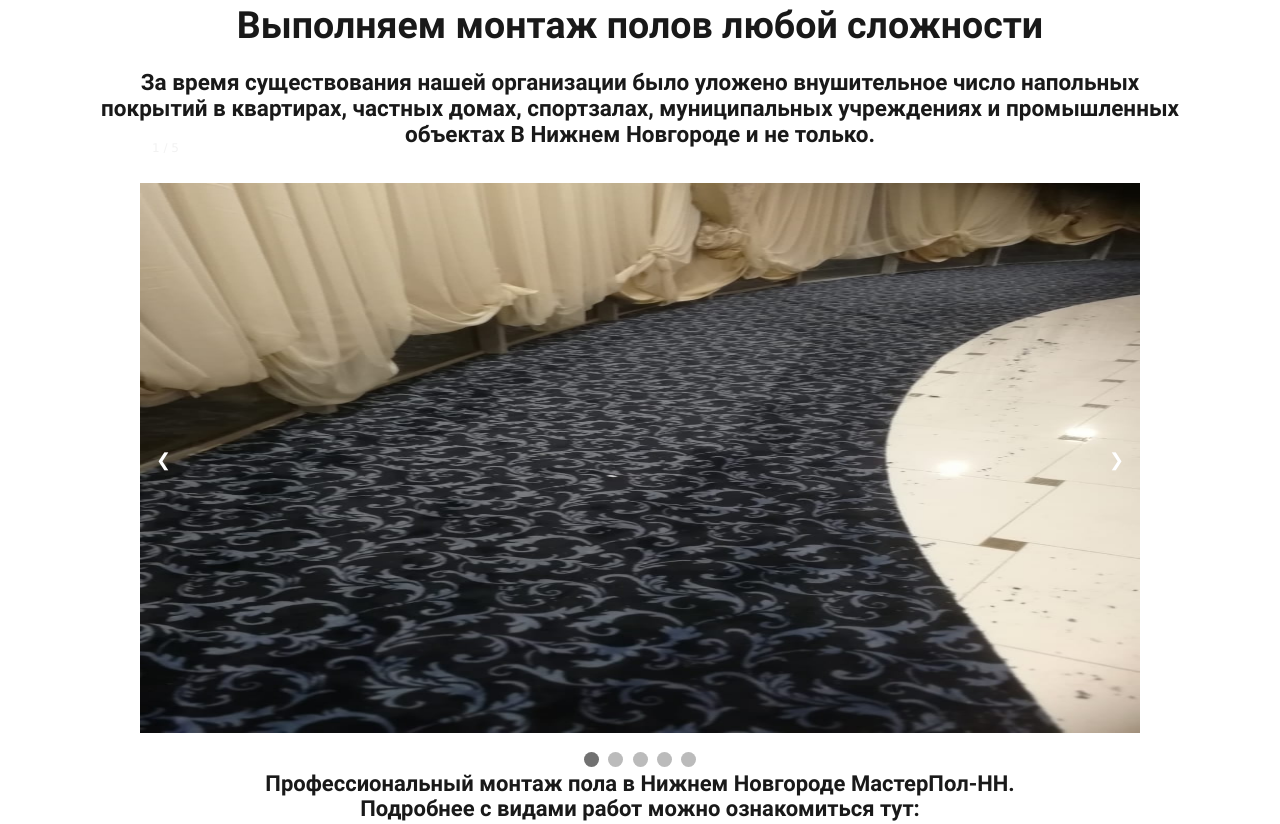
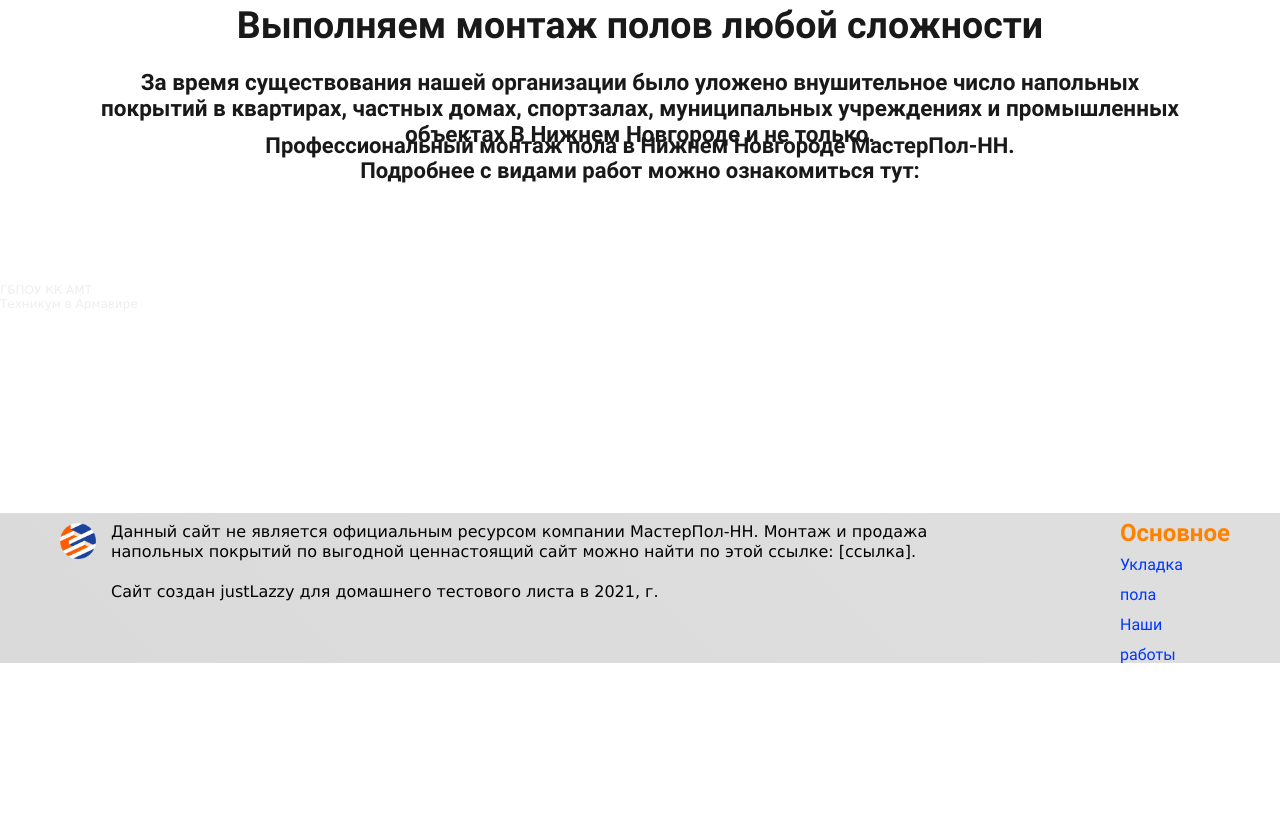
Before and after one commit to justLazzy-git/librarby, a plain HTML site: page index.html in a window 1280 px wide. Shown: the part 700-1524 px from the top of the page. Drawn offline with Linux system fonts and the light colour scheme.

Commit message:
Update index.html

```diff
--- a/index.html
+++ b/index.html
@@ -160,77 +160,6 @@
 		</div>
 	</div>
 <meta name="viewport" content="width=device-width, initial-scale=1">
-
-<body>
-
-<div class="slideshow-container">
-
-<div class="mySlides fade">
-  <div class="numbertext">1 / 5</div>
-  <img src="img/oworks/img (7).jpg" style="width:100% ; height:550px ; position: relative ; margin-top: 50px; margin-bottom: 300px">
-</div>
-
-<div class="mySlides fade">
-  <div class="numbertext">2 / 5</div>
-  <img src="img/oworks/img (4).jpg" style="width:100% ; height:550px ; position: relative ; margin-top: 50px; margin-bottom: 300px">
-</div>
-
-<div class="mySlides fade">
-  <div class="numbertext">3 / 5</div>
-  <img src="img/oworks/img (5).jpg" style="width:100% ; height:550px ; position: relative ; margin-top: 50px; margin-bottom: 300px">
-</div>
-<div class="mySlides fade">
-  <div class="numbertext">4 / 5</div>
-  <img src="img/oworks/img (2).jpg" style="width:100% ; height:550px ; position: relative ; margin-top: 50px; margin-bottom: 300px">
-</div>
-
-<div class="mySlides fade">
-  <div class="numbertext">5 / 5</div>
-  <img src="img/oworks/img (32).jpg" style="width: 100% ; height:550px ; position: relative ; margin-top: 50px; margin-bottom: 300px">
-</div>
-
-<a class="prev" onclick="plusSlides(-1)">❮</a>
-<a class="next" onclick="plusSlides(1)">❯</a>
-
-</div>
-<br>
-
-<div style="text-align:center; margin-top: -300px;">
-  <span class="dot" onclick="currentSlide(1)"></span>
-  <span class="dot" onclick="currentSlide(2)"></span>
-  <span class="dot" onclick="currentSlide(3)"></span>
-  <span class="dot" onclick="currentSlide(4)"></span>
-  <span class="dot" onclick="currentSlide(5)"></span>
-</div>
-
-<script>
-var slideIndex = 1;
-showSlides(slideIndex);
-
-function plusSlides(n) {
-  showSlides(slideIndex += n);
-}
-
-function currentSlide(n) {
-  showSlides(slideIndex = n);
-}
-
-function showSlides(n) {
-  var i;
-  var slides = document.getElementsByClassName("mySlides");
-  var dots = document.getElementsByClassName("dot");
-  if (n > slides.length) {slideIndex = 1}
-  if (n < 1) {slideIndex = slides.length}
-  for (i = 0; i < slides.length; i++) {
-      slides[i].style.display = "none";
-  }
-  for (i = 0; i < dots.length; i++) {
-      dots[i].className = dots[i].className.replace(" active", "");
-  }
-  slides[slideIndex-1].style.display = "block";
-  dots[slideIndex-1].className += " active";
-}
-</script>
 <div class="headingdwn">
     <p>Профессиональный монтаж пола в Нижнем Новгороде МастерПол-НН. <br>Подробнее с видами работ можно ознакомиться тут:</p>
 	<a href="okompanii.html">
```
